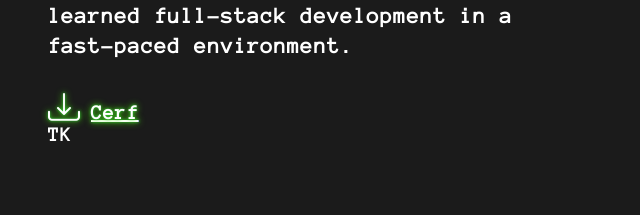
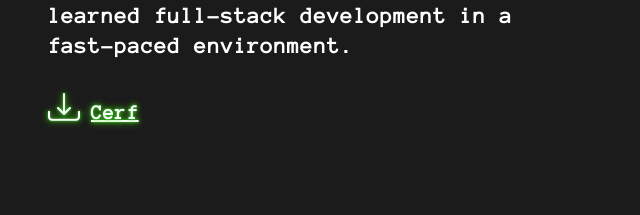
Before and after one commit to tatyanakarlen/PortfolioWebsite, a React (Create React App) app: page / in a window 1280 px wide. Shown: the part 1252-1467 px from the top of the page, without its empty margins (302-942 px from the left). Built offline with nearby package versions, Linux system fonts and the light colour scheme; a web font is replaced by a local one.

Commit message:
removed TK

```diff
--- a/src/components/About/About.jsx
+++ b/src/components/About/About.jsx
@@ -11,7 +11,6 @@ const About = () => {
 
   return (
     <div class="about-me">
-      {/* <h3 class="h3-computer">Diverse creative background</h3> */}
       <p class="paragraph">
         Welcome and thanks for stopping by! Based in Toronto, Canada, I have a{' '}
         diverse creative background in fashion, piano performance and music
@@ -23,24 +22,21 @@ const About = () => {
         full-stack development in a fast-paced environment.
       </p>
 
-      { isMobile ?
+      {isMobile ? (
         <a class="social-links" href={resumeLink} target="_blank">
           <div className="download">
             <i id="download-icon" class="bi bi-download"></i>
             <h1>Resume</h1>
           </div>
         </a>
-        :
+      ) : (
         <a class="social-links" href={certificateLink} target="_blank">
-        <div className="download">
-          <i id="download-icon" class="bi bi-download"></i>
-          <h1>Cerf</h1>
-        </div>
-      </a>
-      }
-
-
-      <h1>TK</h1>
+          <div className="download">
+            <i id="download-icon" class="bi bi-download"></i>
+            <h1>Cerf</h1>
+          </div>
+        </a>
+      )}
     </div>
   );
 };
```
